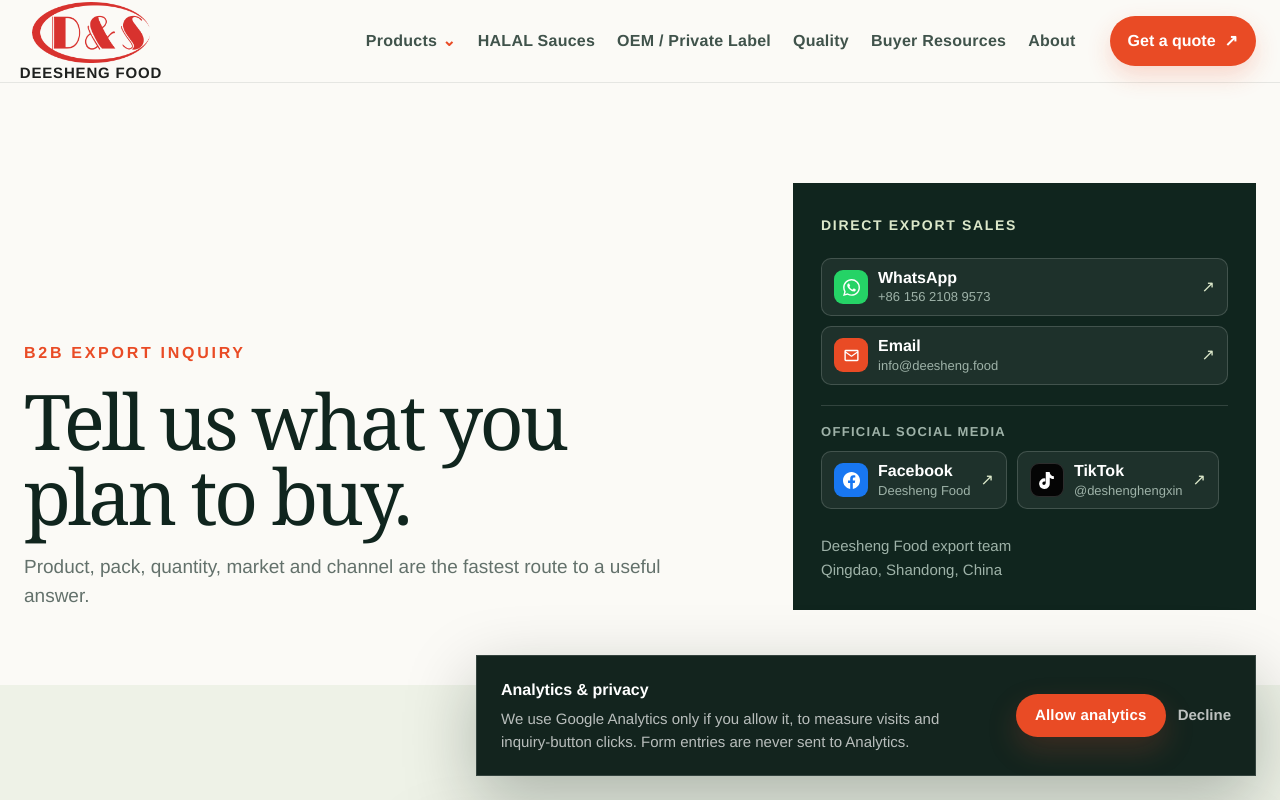
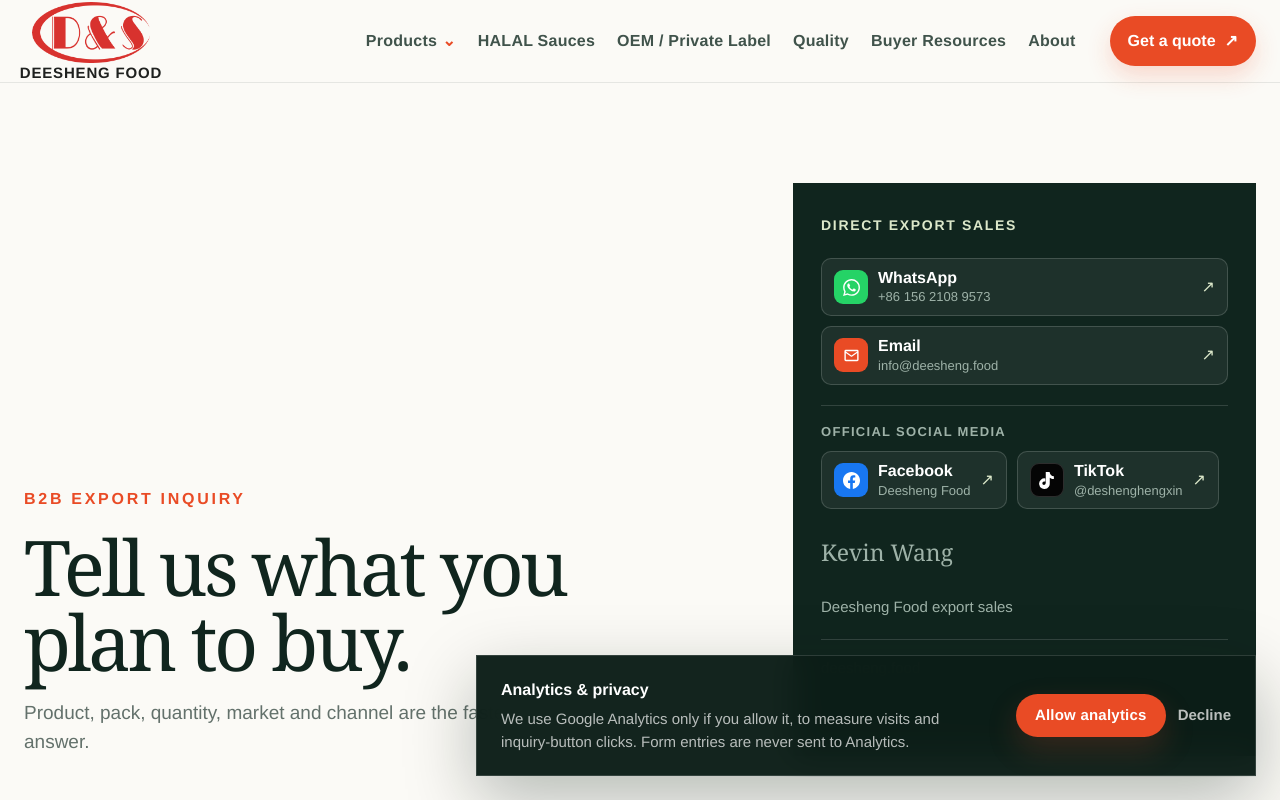
Before and after one commit to wjzta10018545-afk/deesheng-food, a Next.js app: page /contact in a window 1280 px wide. Shown: the top 800 px of the page. Built offline with nearby package versions, Linux system fonts and the light colour scheme.

Commit message:
Contact: use Kevin Wang and deesheng.food in app/contact/page.tsx

```diff
--- a/app/contact/page.tsx
+++ b/app/contact/page.tsx
@@ -23,6 +23,7 @@
       sameAs: officialSocialProfileUrls,
       contactPoint: {
         "@type": "ContactPoint",
+        name: "Kevin Wang",
         contactType: "sales",
         telephone: "+86-156-2108-9573",
         email: "info@deesheng.food",
@@ -42,7 +43,7 @@
             <small>Official social media</small>
             <SocialLinks variant="contact" />
           </div>
-          <p>Deesheng Food export team<br />Qingdao, Shandong, China</p>
+          <p><strong>Kevin Wang</strong><br />Deesheng Food export sales<br /><a href="https://deesheng.food/">deesheng.food</a><br />Qingdao, Shandong, China</p>
         </div>
       </section>
       <section className="section section-tint"><div className="shell quote-layout"><div><p className="eyebrow">Request price or samples</p><h2>Build a complete inquiry</h2><p>This form prepares a structured WhatsApp message. We use the information to qualify the project and narrow the right product, pack and commercial route.</p><ul><li><span>1</span>Company and market</li><li><span>2</span>Product and pack</li><li><span>3</span>Estimated quantity</li><li><span>4</span>OEM or sample requirement</li></ul></div><QuoteForm /></div></section>
```
